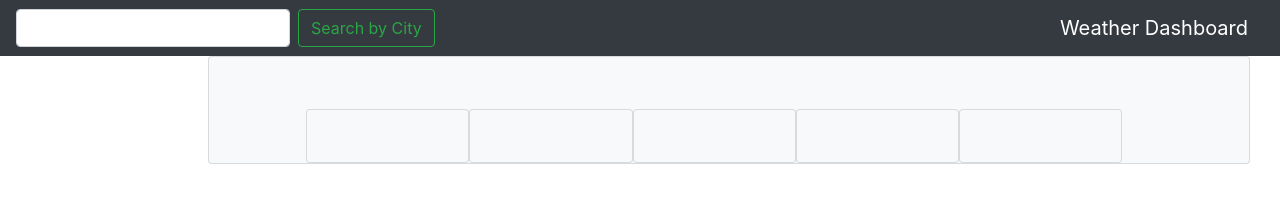
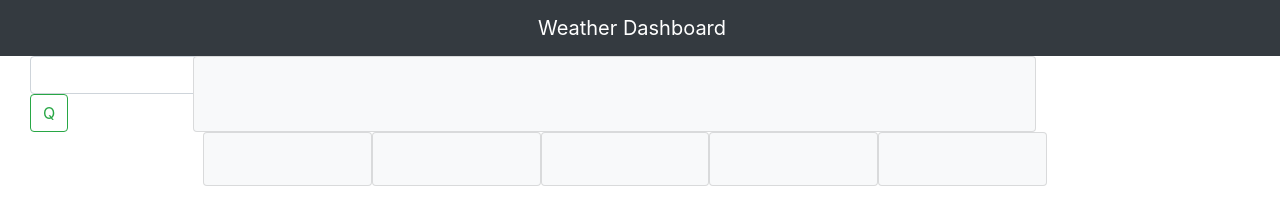
Before and after one commit to JamesCostello-dev/weather-app, a plain HTML site: page index.html in a window 1280 px wide. Drawn offline with nearby package versions, Linux system fonts and the light colour scheme.

Commit message:
fix ui search history issue

```diff
--- a/assets/js/script.js
+++ b/assets/js/script.js
@@ -20,13 +20,16 @@ const citySubmitHanlder = (event) => {
   //console.log(event);
 };
 
+
 //Search history
 const searchHistory = (cityName) => {
 
   let recentSearch = document.querySelector('#search-history');
 
-  let displaySearchHistory = document.createElement('li');
+  let displaySearchHistory = document.createElement('button');
   displaySearchHistory.textContent = cityName;
+  displaySearchHistory.setAttribute('class', 'list-group-item');
+  displaySearchHistory.setAttribute('id', 'recentSearchHistory');
   recentSearch.appendChild(displaySearchHistory);
 
 }
@@ -131,4 +134,5 @@ const getCurrentWeather = (cityName) => {
     })
 };
 
+
 citySubmit.addEventListener('click', citySubmitHanlder);
--- a/index.html
+++ b/index.html
@@ -32,29 +32,31 @@
   <body>
 
     <!-- nav bar -->
-    <nav class=" navbar navbar-dark bg-dark">
-      <form class="form-inline">
-        <input id="city-input" class="form-control mr-sm-2">
-        <button id='city-submit' class="btn btn-outline-success my-2 my-sm-0" type="submit">Search by City</button>
-      </form>
+    <nav class=" navbar navbar-dark bg-dark justify-content-center">
       <header class="navbar-brand">Weather Dashboard</header>
     </nav>
 
     <!-- main -->
-    <div class="container-fluid row col-12">
+    <div class="container-fluid col-12 row justify-content-center">
 
-      <div class="container col-2">
-        <ul id="search-history"></ul>
+      <div class="container-fluid col-2 row">
+        <form class="form-inline">
+          <input id="city-input" class="form-control mr-sm-1"><button id='city-submit'
+            class="btn btn-outline-success my-2 my-sm-0" type="submit">Q</button>
+        </form>
+        <ul class="list-group" id="search-history"></ul>
       </div>
 
-      <div class="card bg-light col-10">
-        <div class="card-body">
+      <div class="container-fluid col-10 row">
+        <div class="card bg-light col-10 row">
+          <div class="card-body ">
             <h1 class="card-title" id="city-name"></h1>
           </div>
+        </div>
+      </div>
 
-        <div class="container-fluid row justify-content-center">
-
-          <div class="card bg-light col-10 col-md-2">
+      <div class="container-fluid col-10 row justify-content-center">
+        <div class="card bg-light col-md-2">
           <div class="card-body">
             <h5 class="card-title" id="card-date-0"> </h5>
             <h7 class="card-h3" id="card-temp-0"> </h7>
@@ -62,7 +64,7 @@
           </div>
         </div>
 
-          <div class="card bg-light col-10 col-md-2">
+        <div class="card bg-light col-md-2">
           <div class="card-body">
             <h5 class="card-title" id="card-date-1"> </h5>
             <h7 class="card-h3" id="card-temp-1"> </h7>
@@ -70,7 +72,7 @@
           </div>
         </div>
 
-          <div class="card bg-light col-10 col-md-2">
+        <div class="card bg-light col-md-2">
           <div class="card-body">
             <h5 class="card-title" id="card-date-2"></h5>
             <h7 class="card-h3" id="card-temp-2"></h7>
@@ -78,7 +80,7 @@
           </div>
         </div>
 
-          <div class="card bg-light col-10 col-md-2">
+        <div class="card bg-light col-md-2">
           <div class="card-body">
             <h5 class="card-title" id="card-date-3"> </h5>
             <h7 class="card-h3" id="card-temp-3"> </h7>
@@ -86,12 +88,11 @@
           </div>
         </div>
 
-          <div class="card bg-light col-10 col-md-2">
+        <div class="card bg-light col-md-2">
           <div class="card-body">
             <h5 class="card-title" id="card-date-4"> </h5>
             <h7 class="card-h3" id="card-temp-4"> </h7>
             <h7 class="card-h3" id="card-hum-4"> </h7>
-            </div>
           </div>
         </div>
       </div>
```
Lines whose indentation alone changed are shown as unchanged.
